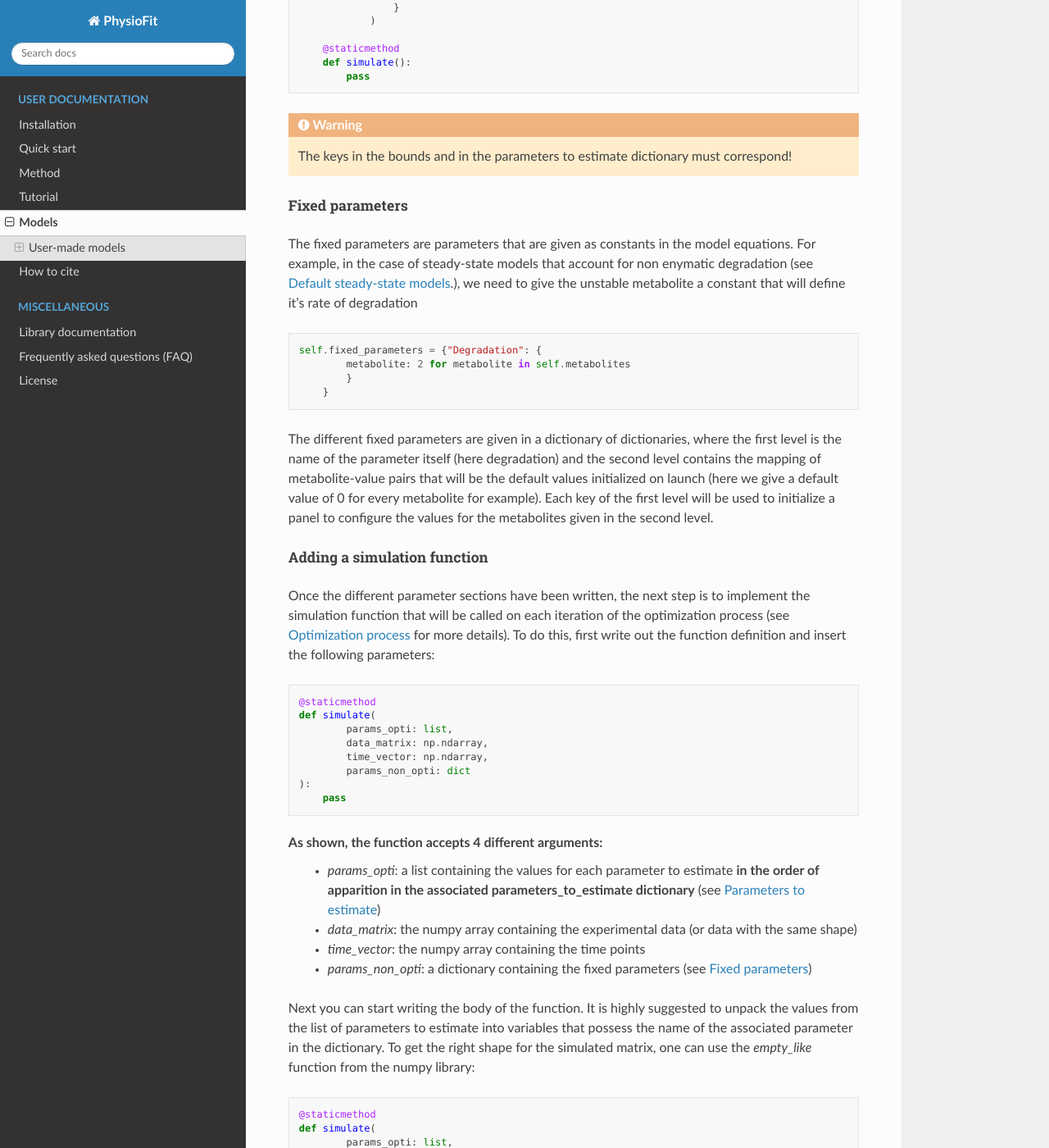
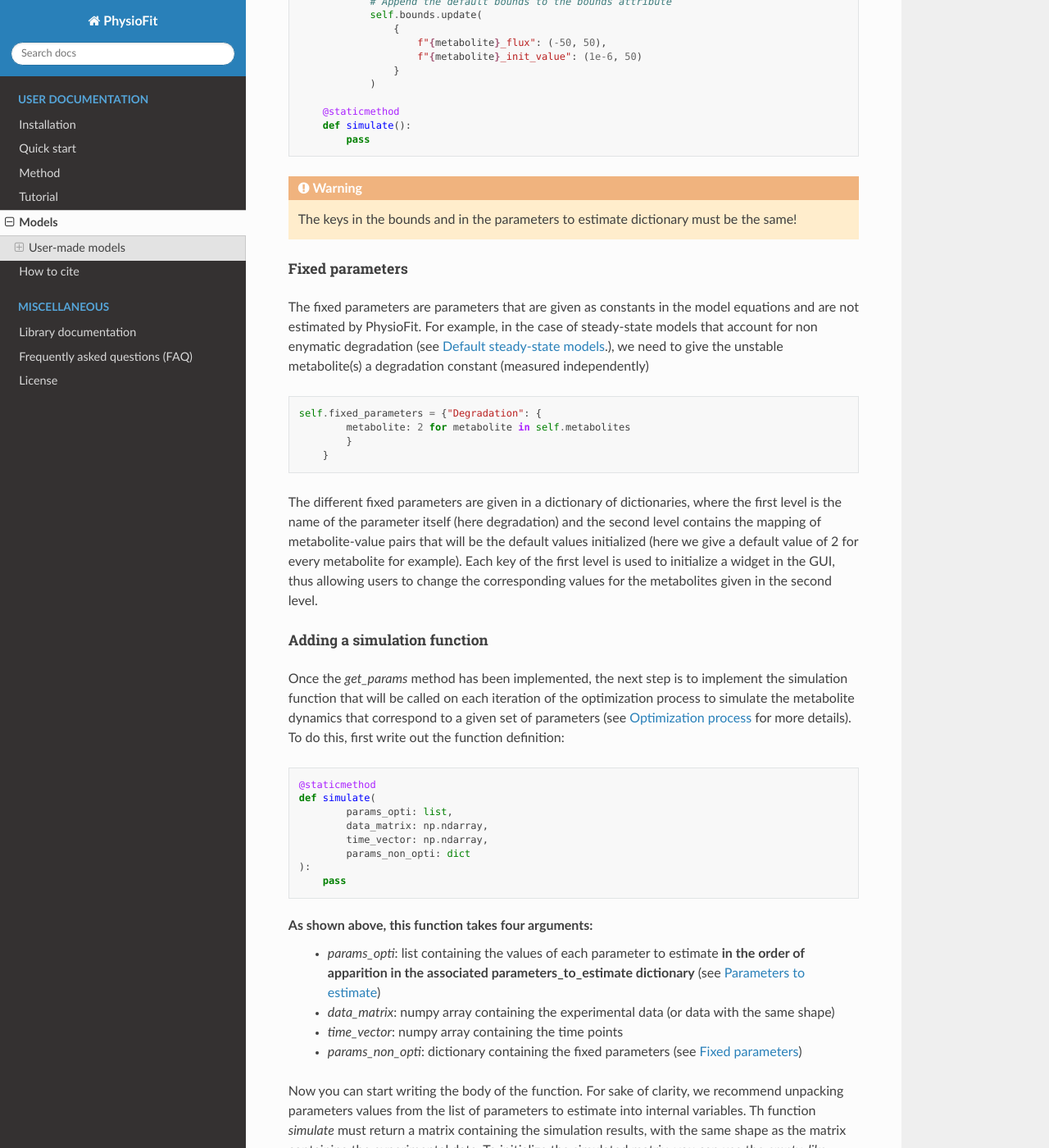
Before and after one commit to MetaSys-LISBP/PhysioFit, a Sphinx documentation site: the page built from docs/models.rst, in a window 1280 px wide and 1400 px high, scrolled down 4463 px. Shown: the whole window at 82% size. Built offline with Sphinx 7.4.7 and the Read the Docs theme 2.0.0, drawn with Linux system fonts in a browser that asks for light colours; some of the changed text lies outside the part shown.

Commit message:
update doc: models

```diff
--- a/docs/models.rst
+++ b/docs/models.rst
@@ -7,12 +7,10 @@
 Overview
 ---------
 
-Since PhysioFit 3.0.0, it is possible to create and implement models into the tool using your own python3 code. This
-section of documentation will explain how to write your first model, how to test your model and implement it
-into your local installation. A section will also describe how to submit your code for integration onto the
-`Workflow4Metabolomics <https://workflow4metabolomics.usegalaxy.fr/>`_ platform for use in fluxomics workflows for example.
-
-# TODO: In simulate part explain that you can use analytical functions or numerical differentiation (ODE) and adding extra functions in simulate
+Since PhysioFit 3.0.0, users can create and implement their own models to calculate fluxes and other growth parameters for any biological system. This
+section explains how to write your first model, how to test the model and how to implement it
+on your PhysioFit instance. We also detail how to submit your code for integration onto the
+`Workflow4Metabolomics <https://workflow4metabolomics.usegalaxy.fr/>`_ platform for use in tailor-made workflows.
 
 Creating your first model
 --------------------------
@@ -21,11 +19,11 @@
 ^^^^^^^^^^^^^^^^^^
 
 To implement user-made models, PhysioFit leverages Python's object model to create classes that inherit from an Abstract
-Base Class and that handles all the heavy-lifting for implementation. This lets the user follow a simple set of rules
-to get their model working in the software.
+Base Class and that handles all the heavy-lifting for implementation. A simple set of rules enables
+users to use their model in PhysioFit.
 
-The model you implement will actually be a class situated in a separate module. Start by opening a text file
-using your IDE (Integrated Development Environment) of choice, and enter the following structure in the file::
+The model must be a class located in a dedicated module. Start by opening a text file
+using your IDE (Integrated Development Environment), and enter the following structure in the file::
 
     from physiofit.models.base_model import Model
 
@@ -44,12 +42,12 @@
     if __name__ == "__main__":
         pass
 
-This will be the base template from which you will build your model.
+This is the base template to build your model. Methods *get_params* (to initialize and return model parameters) and *simulate* (to simulate metabolite dynamics for a given set of parameters) are mandatory. Additional methods are allowed if needed (e.g. to carry out intermediary steps for the simulation).
 
-Populating the template
+Populate the template
 ^^^^^^^^^^^^^^^^^^^^^^^
 
-The first attribute to add in your model's *__init__* method is the model name. This name can be anything you wish, but it is strongly advised
+The first attribute to add in your model's *__init__* method is the model name. We strongly advise
 to choose a name that helps the user understand what the model is destined to simulate. You must also add two other
 attributes: the parameters to estimate & the fixed parameters. Finally, you must also call the *super().init(data)*
 method to inherit the logic from the base class ::
@@ -94,21 +92,20 @@
         model = ChildModel(data=test_data)
         print(model)
 
-If you now run the file, you shall have a standard output in your console that resembles the following:
+If you now run the file, you should have a standard output in your console that looks like:
 
 .. image:: _static/models/standard_out1.jpeg
    :scale: 100%
 
-The next step is to prepare the parameters for simulations. There are two types of parameters that can be implemented
-in a model: **parameters to estimate** and **fixed parameters**.
+The next step is to prepare the parameters for simulations. PhysioFit allows two types of parameters: **parameters to estimate** and **fixed parameters**.
 
 .. _parameters_to_estimate:
 
 Parameters to estimate
 """"""""""""""""""""""
 
-The parameters to estimate are the parameters that must be optimized, and thus that will need bounds and initial values
-to be initialized. We start by adding them to the get_params method, and giving them default starting values::
+The parameters to estimate are the parameters that must be estimated by PhysioFit, and thus that require bounds and initial values
+to be initialized. The list of parameters and their default (initial) values must be returned by the *get_params* method::
 
     from physiofit.models.base_model import Model
 
@@ -146,9 +143,11 @@
         def simulate():
             pass
 
-The next step is now to give the parameters to estimate default bounds for the optimization process. The bounds are a
+.. note:: For a given model, the number of metabolites may vary depending on the experiment, hence the metabolite-dependent parameters can be automatically defined in this function (as illustrated here using a for loop).
+
+The next step is to define the default bounds used for the optimization process (these bounds can be changed in the GUI). The bounds are a
 class of objects that handle the logic and checks. They are derived from the python dict base class, and as such
-implement the same methods such as update for example. Here is an example of how to implement them: ::
+implement the same methods (e.g. update). Here is an example of how to implement the bounds: ::
 
     from physiofit.models.base_model import Model
 
@@ -203,16 +202,16 @@
         def simulate():
             pass
 
-.. warning:: The keys in the bounds and in the parameters to estimate dictionary must correspond!
+.. warning:: The keys in the bounds and in the parameters to estimate dictionary must be the same!
 
 .. _fixed_parameters:
 
 Fixed parameters
 """"""""""""""""
 
-The fixed parameters are parameters that are given as constants in the model equations. For example, in the case of
+The fixed parameters are parameters that are given as constants in the model equations and are not estimated by PhysioFit. For example, in the case of
 steady-state models that account for non enymatic degradation (see :ref:`default_steady-state_models`.), we need to give
-the unstable metabolite a constant that will define it's rate of degradation ::
+the unstable metabolite(s) a degradation constant (measured independently) ::
 
     self.fixed_parameters = {"Degradation": {
             metabolite: 2 for metabolite in self.metabolites
@@ -221,16 +220,16 @@
 
 The different fixed parameters are given in a dictionary of dictionaries, where the first level is the name of the
 parameter itself (here degradation) and the second level contains the mapping of metabolite-value pairs that will be
-the default values initialized on launch (here we give a default value of 0 for every metabolite for example). Each
-key of the first level will be used to initialize a panel to configure the values for the metabolites given in the
+the default values initialized (here we give a default value of 2 for every metabolite for example). Each
+key of the first level is used to initialize a widget in the GUI, thus allowing users to change the corresponding values for the metabolites given in the
 second level.
 
 Adding a simulation function
 """"""""""""""""""""""""""""
 
-Once the different parameter sections have been written, the next step is to implement the simulation function that
-will be called on each iteration of the optimization process (see :ref:`optimization_process` for more details).
-To do this, first write out the function definition and insert the following parameters: ::
+Once the *get_params* method has been implemented, the next step is to implement the simulation function that
+will be called on each iteration of the optimization process to simulate the metabolite dynamics that correspond to a given set of parameters (see :ref:`optimization_process` for more details).
+To do this, first write out the function definition: ::
 
     @staticmethod
     def simulate(
@@ -241,16 +240,17 @@
     ):
         pass
 
-As shown, the function accepts 4 different arguments:
-    * *params_opti*: a list containing the values for each parameter to estimate **in the order of apparition in the
+As shown above, this function takes four arguments:
+    * *params_opti*: list containing the values of each parameter to estimate **in the order of apparition in the
       associated parameters_to_estimate dictionary** (see :ref:`parameters_to_estimate`)
-    * *data_matrix*: the numpy array containing the experimental data (or data with the same shape)
-    * *time_vector*: the numpy array containing the time points
-    * *params_non_opti*: a dictionary containing the fixed parameters (see :ref:`fixed_parameters`)
+    * *data_matrix*: numpy array containing the experimental data (or data with the same shape)
+    * *time_vector*: numpy array containing the time points
+    * *params_non_opti*: dictionary containing the fixed parameters (see :ref:`fixed_parameters`)
 
-Next you can start writing the body of the function. It is highly suggested to unpack the values from the
-list of parameters to estimate into variables that possess the name of the associated parameter in the dictionary. To
-get the right shape for the simulated matrix, one can use the *empty_like* function from the numpy library: ::
+Now you can start writing the body of the function. For sake of clarity, we recommend unpacking parameters values from the
+list of parameters to estimate into internal variables. Th function *simulate* must return a matrix containing the simulation results, with the same shape as
+the matrix containing the experimental data. To initialize the simulated matrix, you can
+use the *empty_like* function from the numpy library: ::
 
     @staticmethod
     def simulate(
@@ -283,12 +283,12 @@
 
         return simulated_matrix
 
-The math explaining the above simulation function can be found :ref:`here <default_steady-state_models>` (equations
+The math corresponding to the simulation function provided above as example can be found :ref:`here <default_steady-state_models>` (equations
 5 and 6).
 
-The above example showcases the use of analytical functions to simulate the flux dynamics. It is also possible to use
-numerical differentiation functions (ODE). This may need the implementation of additional functions into the simulate
-function. This can be done within the body of the simulate function: ::
+This example showcases the use of analytical functions to simulate the flux dynamics. It is also possible to use
+numerical derivation to solve a system of ordinary differential equations (ODEs), which can be usefull when algebric derivation is not straightforward. This require the implementation of additional functions into the simulate
+function. The system of ODEs can be provided directly within the body of the simulate function: ::
 
     from scipy.integrate import solve_ivp
 
@@ -343,16 +343,16 @@
 
         return sol.y.T
 
-As we can see, the solver needs a calculate derivative function to be passed in as an argument. This function is thus
-created within the body of the simulate function, before it's use in the solver. More information on the mathematics
+As we can see, the function *calculate_derivative* returns the derivatives of each metabolite concentration and is used by an ODEs solver that performs the simulations. This function is thus
+created within the body of the simulate function, before being called by the solver. More information on the mathematics
 behind this implementation can be found :ref:`here <default_dynamic_models>`.
 
 
-Adding the model to the GUI
+Testing the model
 ---------------------------
 
-One a model has been designed, it is time to test it out in the GUI. To integrate your model into the GUI, it is as
-simple as copying the .py file and pasting it in your installation "models" folder. You can get the path towards the
+One a model has been designed, it is time to test it! To integrate your model into the GUI, just copy the .py file
+in the folder 'models' of PhysioFit. You can get the path towards the
 models folder by opening a python kernel in your dedicated environment and initializing an IoHandler ::
 
     from physiofit.base.io import IoHandler
```
Also changed, not shown: other parts of docs/models.rst (+1 -1 lines).
